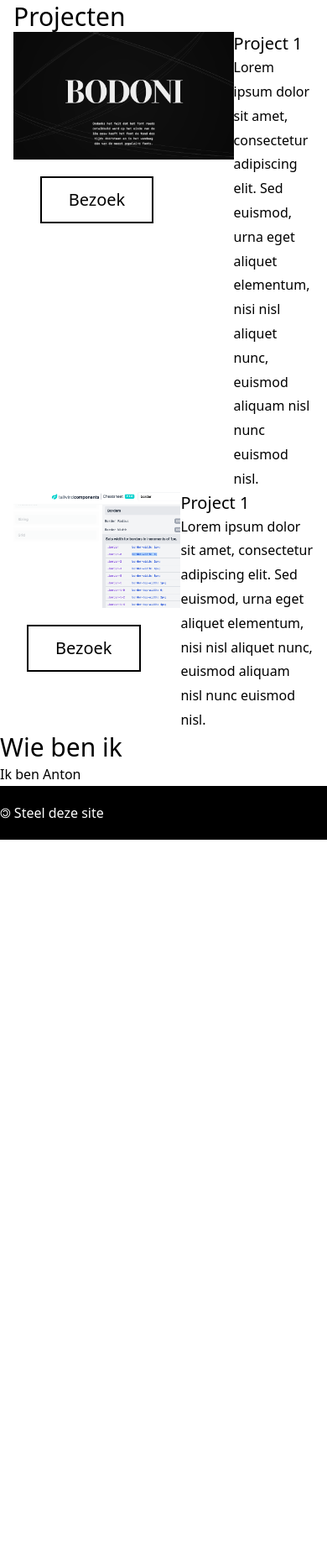
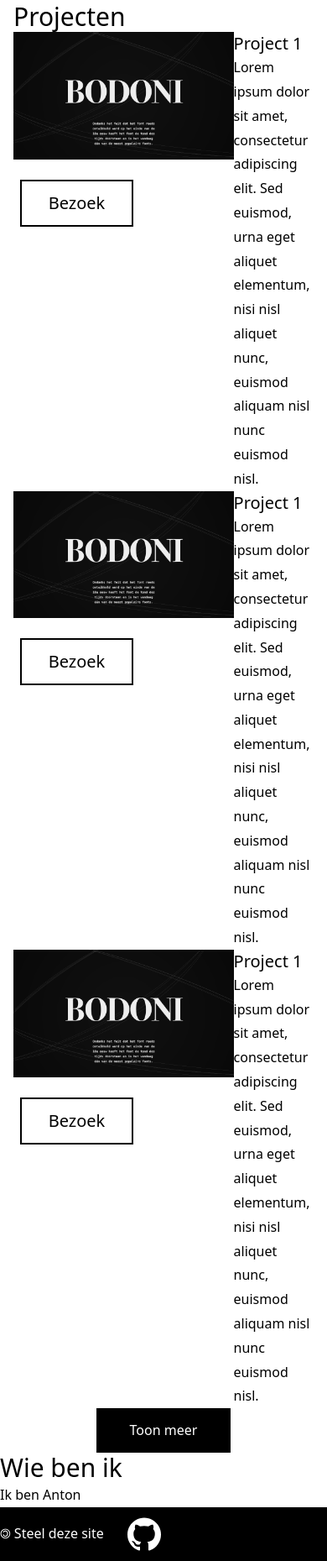
Before and after one commit to Arnhoudt/portfolio, a Flask app: page / in a window 390 px wide; the page is wider, and only the part inside the window is pictured. Shown: the part 1617-3476 px from the top of that part at 84% size. Before the commit the page ends 2617 px from the top of that part, so only its background shows below. Run offline with Flask 2, Linux system fonts and the light colour scheme; style sheets or scripts are compiled from the project's sources.

Commit message:
added show more projects

```diff
--- a/app.py
+++ b/app.py
@@ -2,6 +2,7 @@ from flask import Flask, render_template, request
 import json
 
 app = Flask(__name__)
+app.jinja_env.filters['zip'] = zip
 
 
 @app.route("/")
--- a/properties.json
+++ b/properties.json
@@ -45,6 +45,27 @@
         {
             "title": "Project 1",
             "text": "Lorem ipsum dolor sit amet, consectetur adipiscing elit. Sed euismod, urna eget aliquet elementum, nisi nisl aliquet nunc, euismod aliquam nisl nunc euismod nisl. ",
+            "img": "bodoni.png",
+            "url": "https://www.google.com",
+            "github": "https://www.google.com"
+        },
+        {
+            "title": "Project 1",
+            "text": "Lorem ipsum dolor sit amet, consectetur adipiscing elit. Sed euismod, urna eget aliquet elementum, nisi nisl aliquet nunc, euismod aliquam nisl nunc euismod nisl. ",
+            "img": "bodoni.png",
+            "url": "https://www.google.com",
+            "github": "https://www.google.com"
+        },
+        {
+            "title": "Project 1",
+            "text": "Lorem ipsum dolor sit amet, consectetur adipiscing elit. Sed euismod, urna eget aliquet elementum, nisi nisl aliquet nunc, euismod aliquam nisl nunc euismod nisl. ",
+            "img": "bodoni.png",
+            "url": "https://www.google.com",
+            "github": "https://www.google.com"
+        },
+        {
+            "title": "Project 1",
+            "text": "Lorem ipsum dolor sit amet, consectetur adipiscing elit. Sed euismod, urna eget aliquet elementum, nisi nisl aliquet nunc, euismod aliquam nisl nunc euismod nisl. ",
             "img": "page1.png",
             "url": "https://www.google.com",
             "github": "https://www.google.com"
--- a/static/src/style.css
+++ b/static/src/style.css
@@ -18,3 +18,11 @@ h2{
 h3{
     @apply text-xl;
 }
+
+.filter-white{
+    filter: brightness(100%);
+}
+
+.filter-black{
+    filter: brightness(100%);
+}
--- a/templates/index.html
+++ b/templates/index.html
@@ -3,6 +3,7 @@
 <head>
   <meta charset="UTF-8">
   <meta name="viewport" content="width=device-width, initial-scale=1.0">
+  <link rel="icon" type="image/x-icon" href="{{url_for('static',filename='build/img/favicon.ico')}}">
   <link rel="stylesheet" href="{{url_for('static',filename='build/style.css')}}" />
 </head>
 <body>
--- a/templates/projects.html
+++ b/templates/projects.html
@@ -1,7 +1,8 @@
 <article class="container">
     <h2 class="subTitle">Projecten</h2>
-    {% for project in props.projects %}
-      <section class="flex lg:gap-10 sm:gap-5">
+    {% for i, project in range(props.projects|length)|zip(props.projects) %}
+
+      <section class="project {% if i > 2 %}hidden{% endif %} flex lg:gap-10 sm:gap-5">
         <div class="lg:w-3/5 sm:w-1/2">
           <picture>
             <source media="(min-width:1536px)" srcset=
@@ -22,7 +23,7 @@
             <a class="text-black bg-white border-2 border-black text-xl px-8 py-3" href="{{project.url}}">Bezoek</a>
             {% if project.github %}
               <a href="{{project.github}}">
-
+                <img class="filter-black w-16 h-16 p-3 mx-4" src="{{url_for('static', filename='build/img/github-icon.svg')}}" alt="">
               </a>
             {% endif %}
           </div>
@@ -33,4 +34,5 @@
         </div>
       </section>
     {% endfor %}
+    <button class="showMore flex mx-auto bg-black text-white py-3 px-10">Toon meer</button>
 </article>
--- a/templates/script.html
+++ b/templates/script.html
@@ -27,5 +27,10 @@
     console.log("%c%s", "color: #00ff00; font-size: 20px;", "Hello, " + decodedName + "!")
     // terminal warming
     console.log("%c%s", "color: #ff0000; font-size: 14px;", "Try hacking the name of the company in the URL to see what happens!")
-
+    document.querySelector(".showMore").addEventListener("click", () => {
+        document.querySelectorAll(".hidden + .project").forEach(e => {
+            e.classList.remove("hidden")
+        })
+        document.querySelector(".showMore").remove()
+    })
 </script>
```
Also changed, not shown: static/src/img/arrow Down.svg (added), static/src/img/favicon.ico (added), static/src/img/github-icon.svg.
